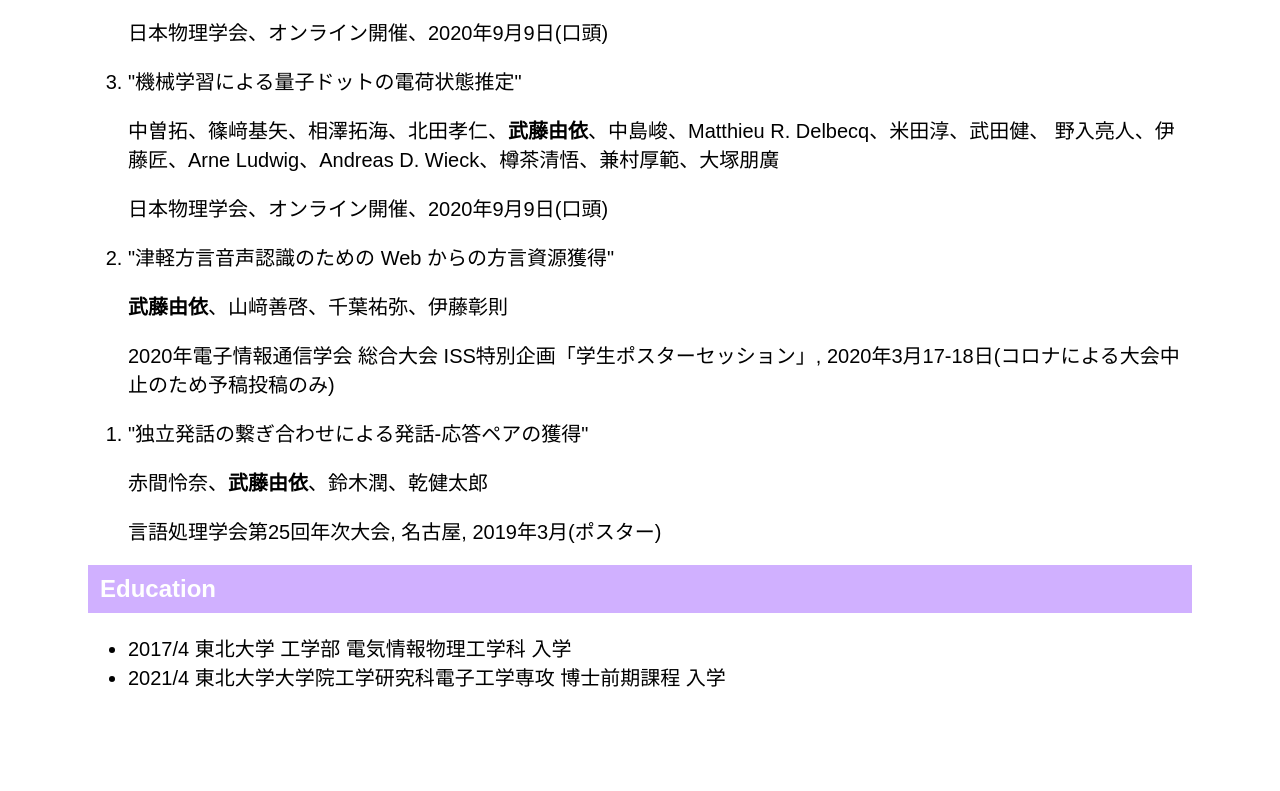
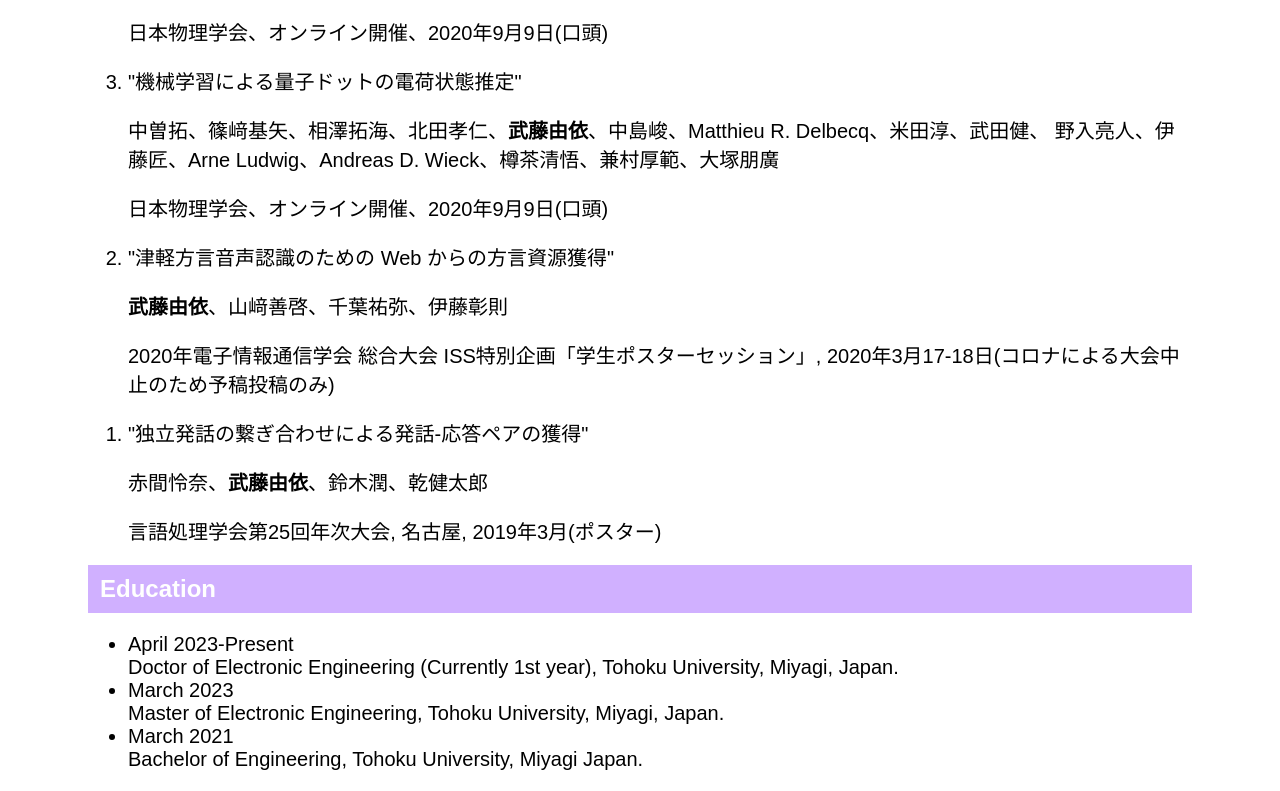
Before and after one commit to yuiponpon/homepage, a plain HTML site: page index.html in a window 1280 px wide. Shown: the part 5734-6525 px from the top of the page. Before the commit the page ends 6445 px from the top, so only its background shows below. Drawn offline with nearby package versions, Linux system fonts and the light colour scheme.

Commit message:
Educationの更新

```diff
--- a/index.html
+++ b/index.html
@@ -171,8 +171,17 @@
                 <h1>Education</h1>
                 <article>
                     <ul>
-                        <li>2017/4 東北大学 工学部 電気情報物理工学科 入学</li>
-                        <li>2021/4 東北大学大学院工学研究科電子工学専攻 博士前期課程 入学</li>
+                        <li>April 2023-Present
+                            <br>Doctor of Electronic Engineering (Currently 1st year), Tohoku University, Miyagi, Japan.
+                        </li>
+
+                        <li>March 2023
+                            <br>Master of Electronic Engineering, Tohoku University, Miyagi, Japan.
+                        </li>
+
+                        <li>March 2021
+                            <br>Bachelor of Engineering, Tohoku University, Miyagi Japan.
+                        </li>
                     </ul>
                 </article>
             </div>
```
